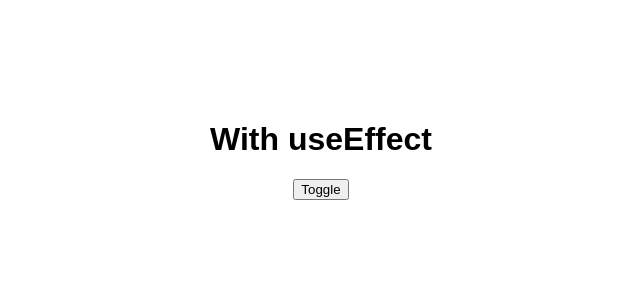
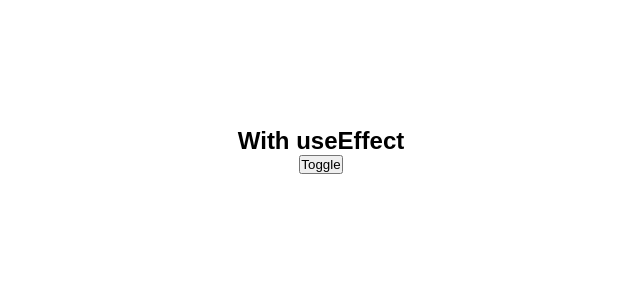
Before and after one commit to DT0998/test-pv, a React (Create React App) app: page / in a window 1280 px wide. Shown: the top 300 px of the page, without its empty margins (319-959 px from the left). Built offline with nearby package versions, Linux system fonts and the light colour scheme.

Commit message:
update useeffect

```diff
--- a/src/App.css
+++ b/src/App.css
@@ -1,38 +1,21 @@
-.App {
-  text-align: center;
+html,
+body {
+  font-size: 12px;
+  height:100%;
+  scroll-behavior: smooth;
 }
 
-.App-logo {
-  height: 40vmin;
-  pointer-events: none;
+
+* {
+  margin: 0;
+  padding: 0;
+  box-sizing: border-box;
 }
 
-@media (prefers-reduced-motion: no-preference) {
-  .App-logo {
-    animation: App-logo-spin infinite 20s linear;
-  }
+a {
+  text-decoration: none;
 }
-
-.App-header {
-  background-color: #282c34;
+.app{
+  height: 100%;
   min-height: 100vh;
-  display: flex;
-  flex-direction: column;
-  align-items: center;
-  justify-content: center;
-  font-size: calc(10px + 2vmin);
-  color: white;
 }
-
-.App-link {
-  color: #61dafb;
-}
-
-@keyframes App-logo-spin {
-  from {
-    transform: rotate(0deg);
-  }
-  to {
-    transform: rotate(360deg);
-  }
-}
--- a/src/App.js
+++ b/src/App.js
@@ -1,12 +1,15 @@
-import './App.css';
+import React from 'react';
+import './App.css'
 import UseEffect from './components/UseEffect';
 import UseMemo from './components/UseMemo';
 
 function App() {
   return (
-    <div className="App">
+    <React.Fragment>
+      <div className='app'>
      <UseMemo/>
-    </div>
+      </div>
+    </React.Fragment>
   );
 }
 
--- a/src/components/UseEffect.jsx
+++ b/src/components/UseEffect.jsx
@@ -1,4 +1,7 @@
 import React, { useEffect, useState } from "react";
+import classes from './UseEffect.module.css'
+
+const tabs = ['posts','comments','albums']
 
 function UseEffect() {
   // two way binding
@@ -28,12 +31,19 @@ function UseEffect() {
 
   return (
     <React.Fragment>
+      <input value={title} onChange={twoWayBindingHandle} />
+      {tabs.map((tab)=>(
+        <button>
+          {tab}
+        </button>
+      ))}
+      <div className={classes.flex}>
       <ul>
         {posts.map((post) => (
           <li key={post.id}>{post.title}</li>
         ))}
       </ul>
-      <input value={title} onChange={twoWayBindingHandle} />
+      </div>
     </React.Fragment>
   );
 }
--- /dev/null
+++ b/src/components/UseEffect.module.css
@@ -0,0 +1,4 @@
+.flex {
+    overflow-y: scroll;
+    height: 200px;
+}
--- a/src/components/UseMemo.jsx
+++ b/src/components/UseMemo.jsx
@@ -38,13 +38,14 @@ function UseMemo() {
         <div>
           {/* <h1>Without useMemo</h1> */}
           <h1>With useEffect</h1>
+          <button onClick={toggleHandle}>Toggle</button>
           <h2>
             {/* Current number: {num}, */}
             {/* Plus five: {numPlusFive} */}
             {/* usecallback component */}
             {/* <SomeComp someFunc={plusFive} /> */}
-            {toggle && <UseEffect/> }
           </h2>
+          {toggle && <UseEffect/> }
           <div className={classes.button_container}>
             {/* <button
               onClick={() => {
@@ -53,7 +54,7 @@ function UseMemo() {
             >
               Update Number{" "}
             </button> */}
-            <button onClick={toggleHandle}>Toggle</button>
+
             {/* <button onClick={lightHandle}> Toggle the light </button> */}
           </div>
         </div>
--- a/src/index.css
+++ /dev/null
@@ -1,13 +0,0 @@
-body {
-  margin: 0;
-  font-family: -apple-system, BlinkMacSystemFont, 'Segoe UI', 'Roboto', 'Oxygen',
-    'Ubuntu', 'Cantarell', 'Fira Sans', 'Droid Sans', 'Helvetica Neue',
-    sans-serif;
-  -webkit-font-smoothing: antialiased;
-  -moz-osx-font-smoothing: grayscale;
-}
-
-code {
-  font-family: source-code-pro, Menlo, Monaco, Consolas, 'Courier New',
-    monospace;
-}
--- a/src/index.js
+++ b/src/index.js
@@ -1,6 +1,5 @@
 import React from 'react';
 import ReactDOM from 'react-dom/client';
-import './index.css';
 import App from './App';
 import reportWebVitals from './reportWebVitals';
 
```
Also changed, not shown: test-pv-js-vanilla/test.js (+38 -14 lines), src/components/UseMemo.module.css (line endings or trailing spaces).
